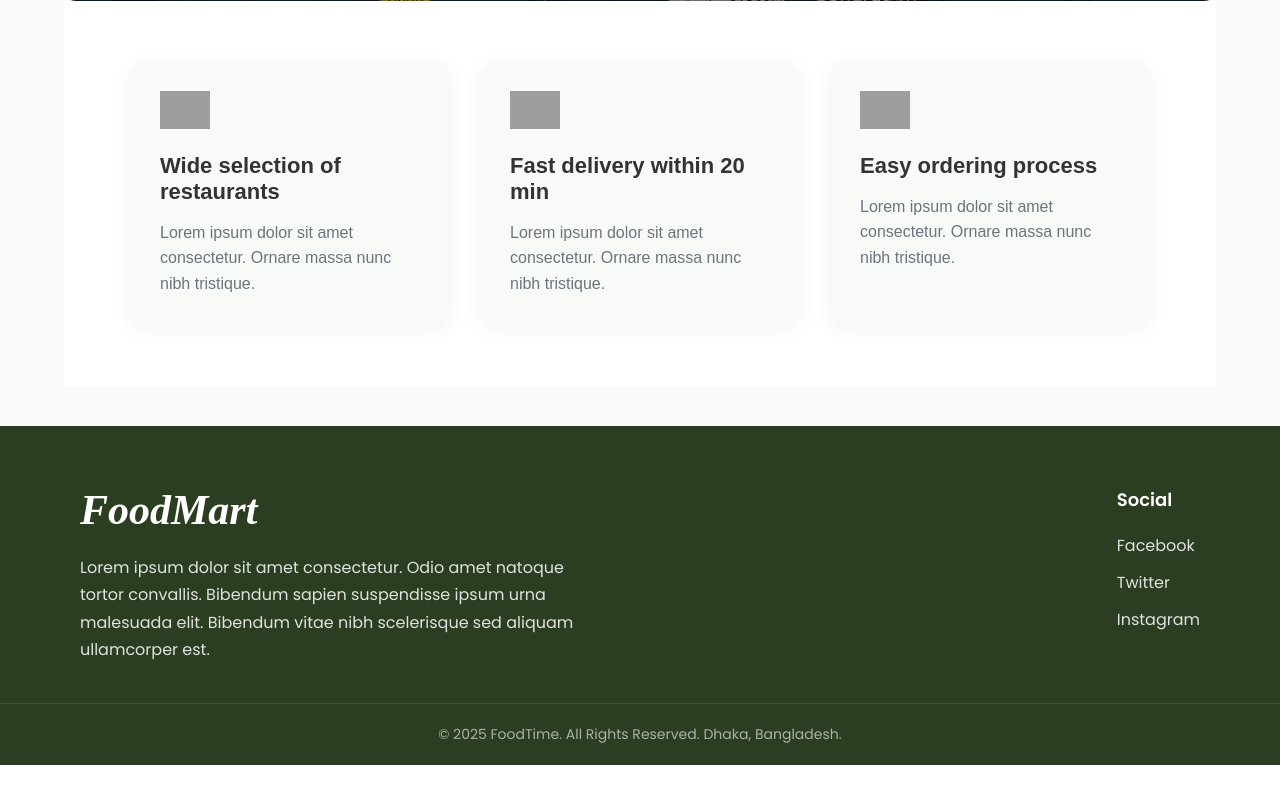
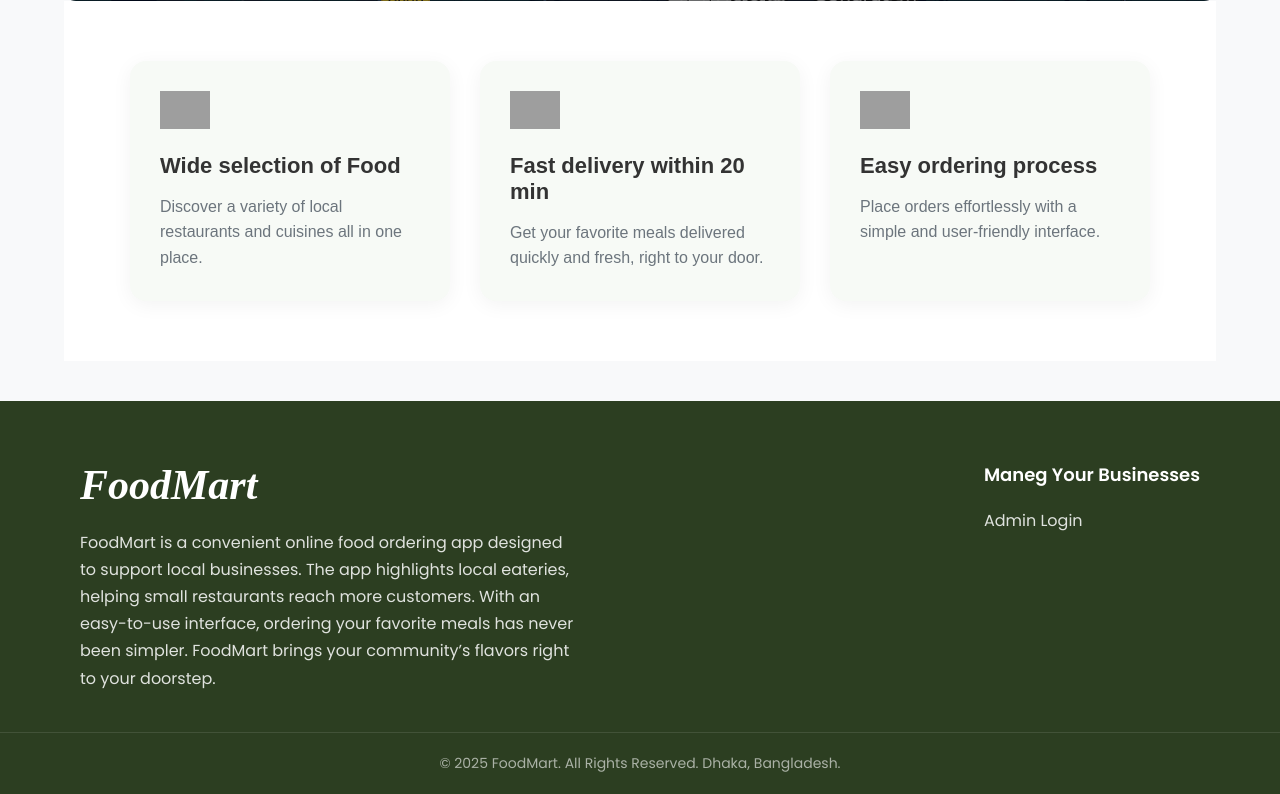
Before and after one commit to ishayanalam/FoodMart, a PHP site: page / in a window 1280 px wide. Shown: the part 1222-2016 px from the top of the page. Before the commit the page ends 1987 px from the top, so only its background shows below. Run offline with PHP 8.4, Linux system fonts and the light colour scheme; grey boxes are pictures that could not be loaded.

Commit message:
fix index page lorem and hrefs

```diff
--- a/components/footer.php
+++ b/components/footer.php
@@ -3,23 +3,23 @@
         <div class="footer-about">
             <h2 class="footer-logo">FoodMart</h2>
             <p>
-                Lorem ipsum dolor sit amet consectetur. Odio amet natoque tortor
-                convallis. Bibendum sapien suspendisse ipsum urna malesuada elit.
-                Bibendum vitae nibh scelerisque sed aliquam ullamcorper est.
+                FoodMart is a convenient online food ordering app designed to support local businesses.
+The app highlights local eateries, helping small restaurants reach more customers.
+With an easy-to-use interface, ordering your favorite meals has never been simpler.
+FoodMart brings your community’s flavors right to your doorstep.
             </p>
         </div>
 
         <div class="footer-social">
-            <h3>Social</h3>
+            <h3>Maneg Your Businesses</h3>
             <ul>
-                <li><a href="#">Facebook</a></li>
-                <li><a href="#">Twitter</a></li>
-                <li><a href="#">Instagram</a></li>
+                <li><a href="admin_login_form.php">Admin Login</a></li>
+
             </ul>
         </div>
     </div>
     <div class="footer-bottom">
-        <p>&copy; 2025 FoodTime. All Rights Reserved. Dhaka, Bangladesh.</p>
+        <p>&copy; 2025 FoodMart. All Rights Reserved. Dhaka, Bangladesh.</p>
     </div>
 </footer>
 </body>
--- a/index.php
+++ b/index.php
@@ -10,7 +10,7 @@
 
     <div class="category-list">
         <div class="each-category">
-            <img src="assets/categories/Baked.png" />
+            <img src="assets/categories/bakery.png" />
             <p class="category-name">Bakery</p>
         </div>
         <div class="each-category">
@@ -22,7 +22,7 @@
             <p class="category-name">Chicken</p>
         </div>
         <div class="each-category">
-            <img src="assets/categories/Coffee.png" />
+            <img src="assets/categories/Beverage.png" />
             <p class="category-name">Baverage</p>
         </div>
         <div class="each-category">
@@ -45,26 +45,23 @@
     <div class="services">
         <div class="feature-card">
             <img src="assets/location.png" alt="Wide selection of restaurants" />
-            <h2>Wide selection of restaurants</h2>
+            <h2>Wide selection of Food</h2>
             <p>
-                Lorem ipsum dolor sit amet consectetur. Ornare massa nunc nibh
-                tristique.
+                Discover a variety of local restaurants and cuisines all in one place.
             </p>
         </div>
         <div class="feature-card">
             <img src="assets/time-frame.png" alt="fast delivery" />
             <h2>Fast delivery within 20 min</h2>
             <p>
-                Lorem ipsum dolor sit amet consectetur. Ornare massa nunc nibh
-                tristique.
+                Get your favorite meals delivered quickly and fresh, right to your door.
             </p>
         </div>
         <div class="feature-card">
             <img src="assets/easy.png" alt="easy ordering" />
             <h2>Easy ordering process</h2>
             <p>
-                Lorem ipsum dolor sit amet consectetur. Ornare massa nunc nibh
-                tristique.
+                Place orders effortlessly with a simple and user-friendly interface.
             </p>
         </div>
     </div>
```
